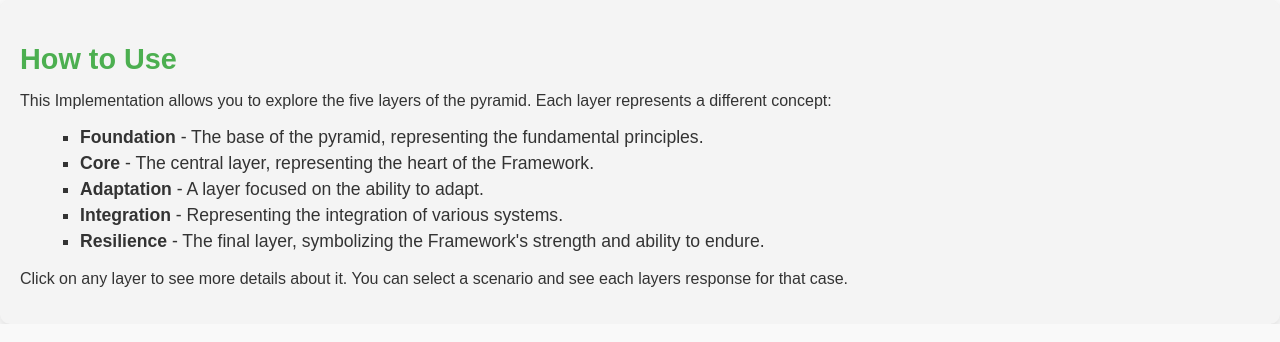
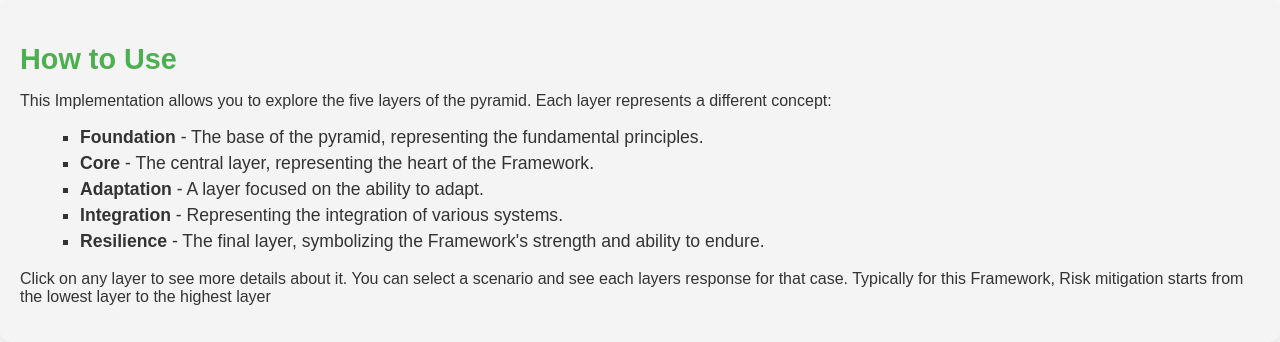
Before and after one commit to Phrheke/cyber, a Flask app: page / in a window 1280 px wide. Shown: the part 607-949 px from the top of the page. Run offline with Flask 2, Linux system fonts and the light colour scheme.

Commit message:
Update index.html

```diff
--- a/templates/index.html
+++ b/templates/index.html
@@ -45,7 +45,7 @@
                     <li><strong>Integration</strong> - Representing the integration of various systems.</li>
                     <li><strong>Resilience</strong> - The final layer, symbolizing the Framework's strength and ability to endure.</li>
                 </ul>
-                Click on any layer to see more details about it. You can select a scenario and see each layers response for that case.
+                Click on any layer to see more details about it. You can select a scenario and see each layers response for that case. Typically for this Framework, Risk mitigation starts from the lowest layer to the highest layer
             </p>
         </div>
 
```
